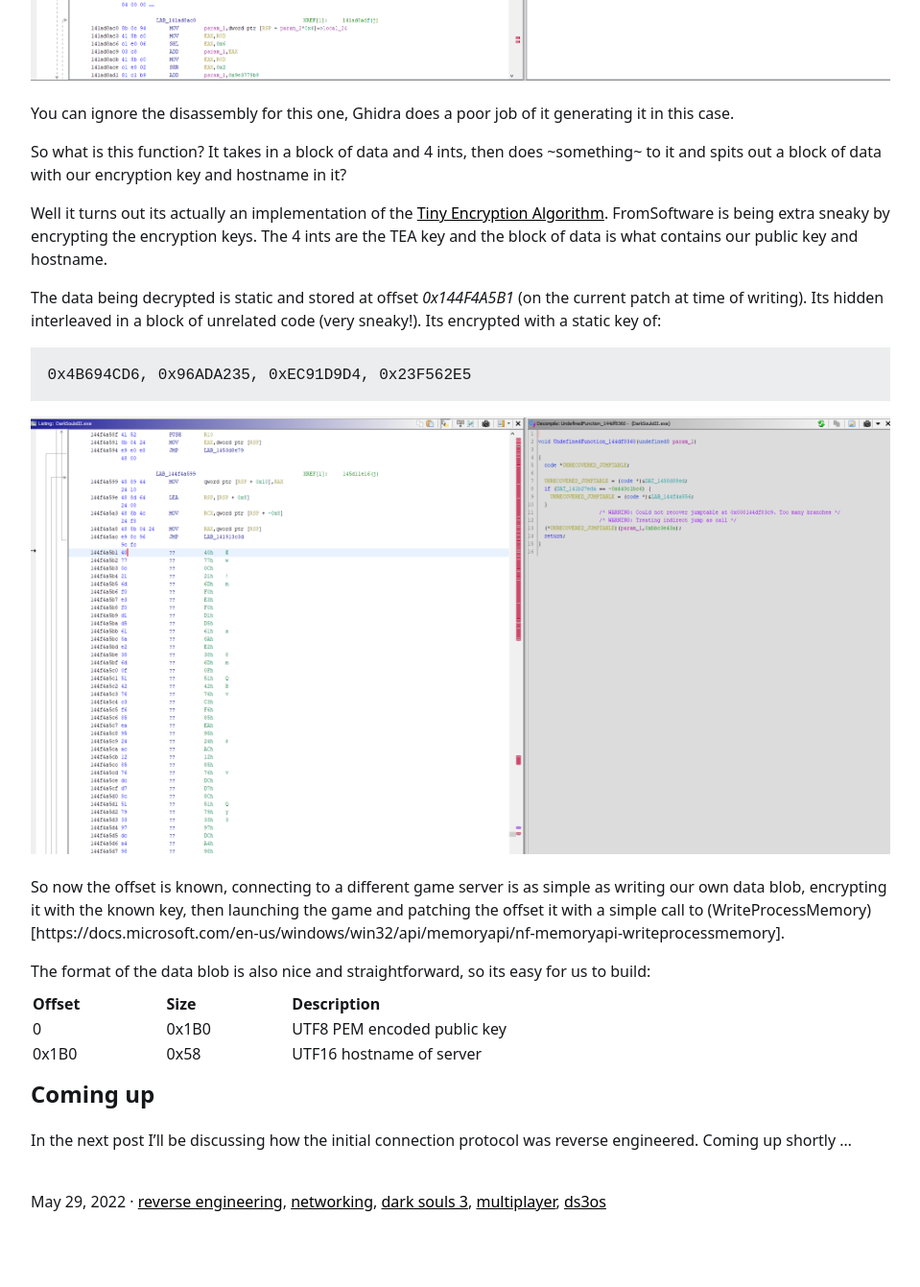
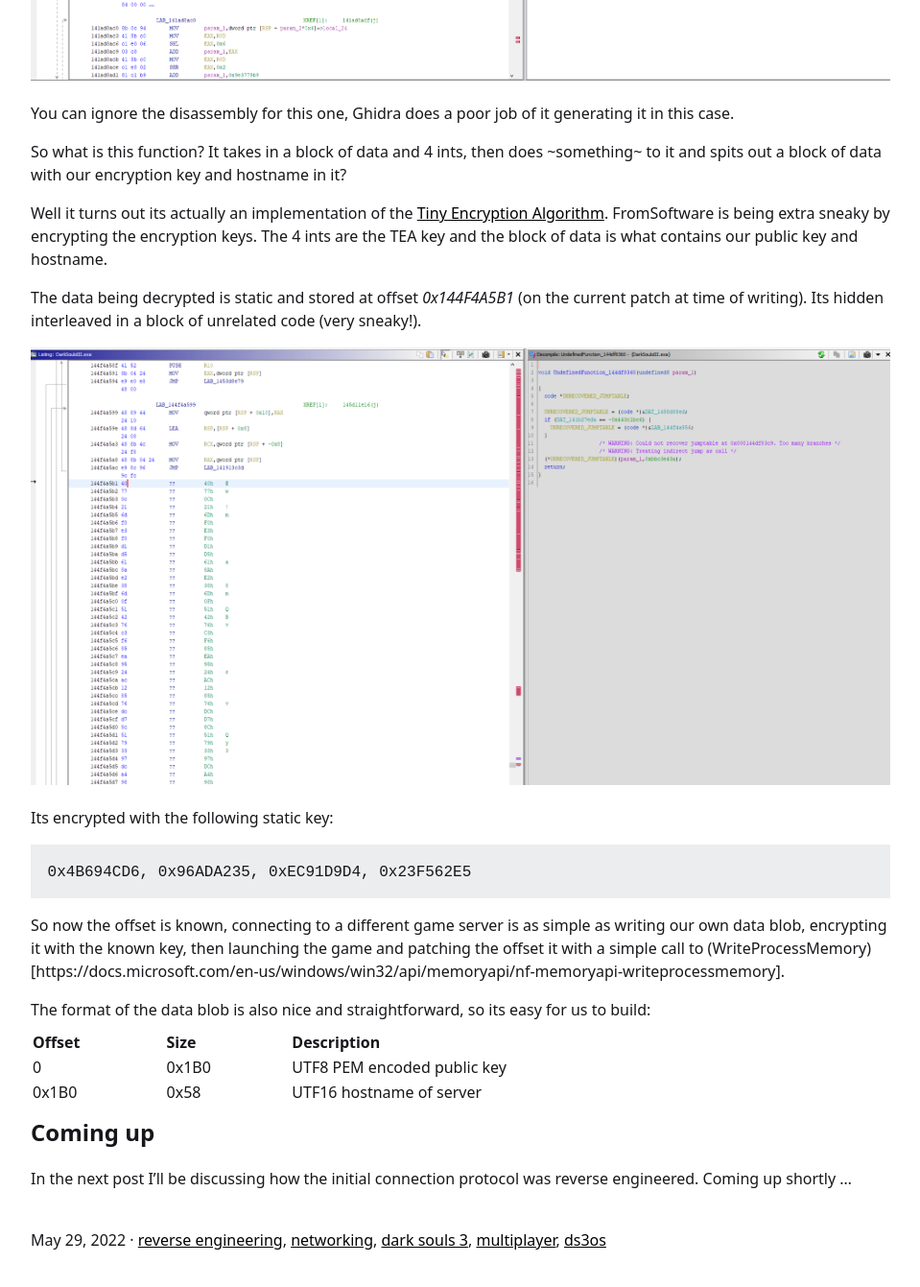
Before and after one commit to TLeonardUK/TLeonardUK.github.io, a Jekyll site: the page built from _posts/2022-05-29-reverse-engineering-dark-souls-3-networking.md, in a window 1280 px wide and 1400 px high, scrolled down 6160 px. Shown: the top 1341 px of the window at 96% size, without its empty margins (160-1119 px from the left). Built offline with Jekyll 4.4.1, drawn with Linux system fonts in a browser that asks for light colours.

Commit message:
Update 2022-05-29-reverse-engineering-dark-souls-3-networking.md

````diff
--- a/_posts/2022-05-29-reverse-engineering-dark-souls-3-networking.md
+++ b/_posts/2022-05-29-reverse-engineering-dark-souls-3-networking.md
@@ -94,13 +94,15 @@
 
 Well it turns out its actually an implementation of the [Tiny Encryption Algorithm](https://en.wikipedia.org/wiki/Tiny_Encryption_Algorithm). FromSoftware is being extra sneaky by encrypting the encryption keys. The 4 ints are the TEA key and the block of data is what contains our public key and hostname.
 
-The data being decrypted is static and stored at offset *0x144F4A5B1* (on the current patch at time of writing). Its hidden interleaved in a block of unrelated code (very sneaky!). Its encrypted with a static key of:
+The data being decrypted is static and stored at offset *0x144F4A5B1* (on the current patch at time of writing). Its hidden interleaved in a block of unrelated code (very sneaky!).
+
+ ![Ghidra showing TEA data](/assets/images/posts/ds3os/ghidra_tea_block.png)
+
+Its encrypted with the following static key:
 
 ```
 0x4B694CD6, 0x96ADA235, 0xEC91D9D4, 0x23F562E5
 ```
-
- ![Ghidra showing TEA data](/assets/images/posts/ds3os/ghidra_tea_block.png)
 
 So now the offset is known, connecting to a different game server is as simple as writing our own data blob, encrypting it with the known key, then launching the game and patching the offset it with a simple call to (WriteProcessMemory)[https://docs.microsoft.com/en-us/windows/win32/api/memoryapi/nf-memoryapi-writeprocessmemory].
 
````
